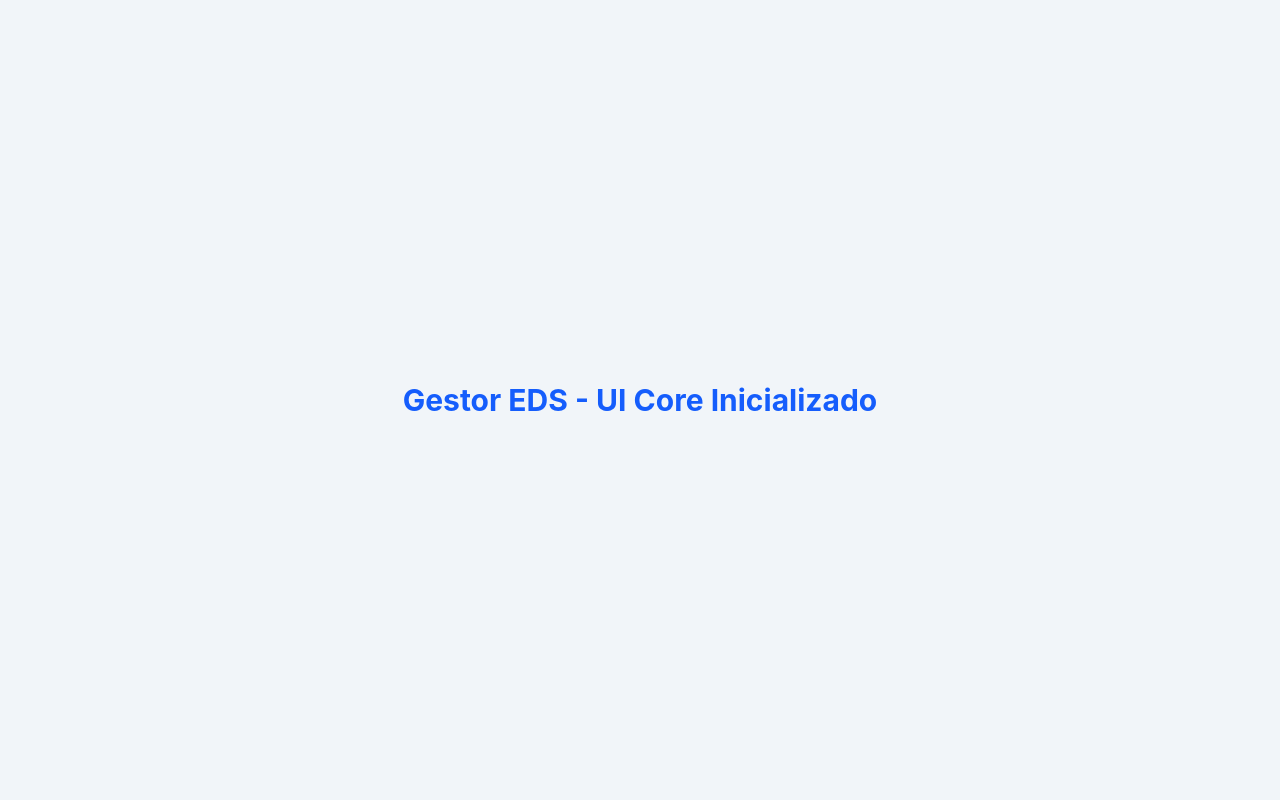
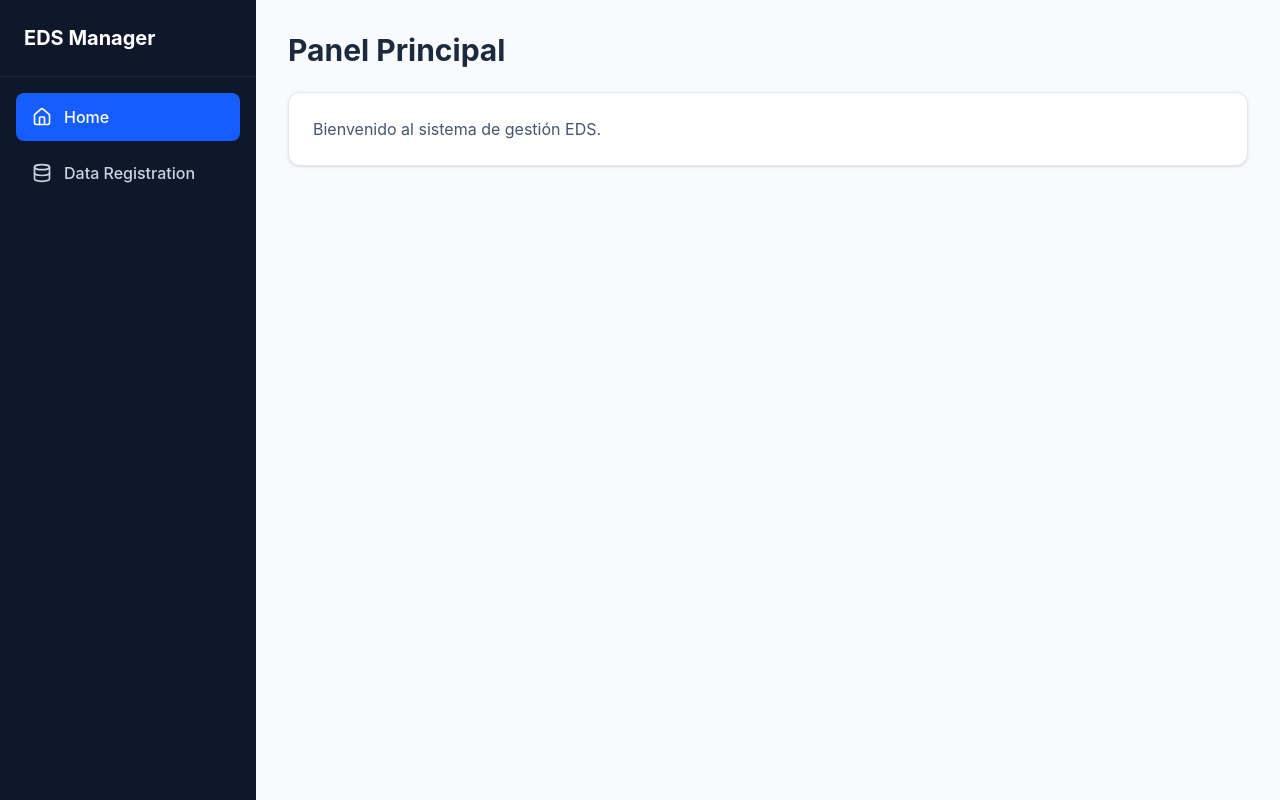
Before and after one commit to Sebastian1401/report-generator-frontend, a React (Vite) app: page / in a window 1280 px wide. Built offline with nearby package versions, Linux system fonts and the light colour scheme.

Commit message:
feat(ui): implement base sidebar and dashboard layout

```diff
--- a/package.json
+++ b/package.json
@@ -10,6 +10,7 @@
     "preview": "vite preview"
   },
   "dependencies": {
+    "lucide-react": "^0.575.0",
     "react": "^19.2.0",
     "react-dom": "^19.2.0"
   },
--- a/src/App.jsx
+++ b/src/App.jsx
@@ -1,10 +1,8 @@
+import DashboardLayout from './components/DashboardLayout';
+
 function App() {
   return (
-    <div className="min-h-screen bg-slate-100 flex items-center justify-center">
-      <h1 className="text-3xl font-bold text-blue-600">
-        Gestor EDS - UI Core Inicializado
-      </h1>
-    </div>
+    <DashboardLayout />
   )
 }
 
--- /dev/null
+++ b/src/components/DashboardLayout.jsx
@@ -0,0 +1,32 @@
+import { useState } from 'react';
+import Sidebar from './Sidebar';
+
+export default function DashboardLayout() {
+  const [activeTab, setActiveTab] = useState('home');
+
+  return (
+    <div className="flex h-screen bg-slate-50 overflow-hidden">
+      <Sidebar activeTab={activeTab} setActiveTab={setActiveTab} />
+
+      <main className="flex-1 overflow-y-auto p-8">
+        {activeTab === 'home' && (
+          <div className="animate-in fade-in slide-in-from-bottom-4 duration-500">
+            <h1 className="text-3xl font-bold text-slate-800 mb-6">Panel Principal</h1>
+            <div className="bg-white p-6 rounded-xl border border-slate-200 shadow-sm">
+              <p className="text-slate-600">Bienvenido al sistema de gestión EDS.</p>
+            </div>
+          </div>
+        )}
+
+        {activeTab === 'registration' && (
+          <div className="animate-in fade-in slide-in-from-bottom-4 duration-500">
+            <h1 className="text-3xl font-bold text-slate-800 mb-6">Registro de Datos</h1>
+            <div className="bg-white p-6 rounded-xl border border-slate-200 shadow-sm">
+              <p className="text-slate-600">Módulo de registro (Próxima implementación)...</p>
+            </div>
+          </div>
+        )}
+      </main>
+    </div>
+  );
+}
--- /dev/null
+++ b/src/components/Sidebar.jsx
@@ -0,0 +1,37 @@
+import { Home, Database } from 'lucide-react';
+
+export default function Sidebar({ activeTab, setActiveTab }) {
+  const menuItems = [
+    { id: 'home', label: 'Home', icon: Home },
+    { id: 'registration', label: 'Data Registration', icon: Database },
+  ];
+
+  return (
+    <aside className="w-64 bg-slate-900 text-white flex flex-col h-screen">
+      <div className="p-6 border-b border-slate-800">
+        <h2 className="text-xl font-bold">EDS Manager</h2>
+      </div>
+      <nav className="flex-1 p-4 space-y-2">
+        {menuItems.map((item) => {
+          const Icon = item.icon;
+          const isActive = activeTab === item.id;
+
+          return (
+            <button
+              key={item.id}
+              onClick={() => setActiveTab(item.id)}
+              className={`w-full flex items-center space-x-3 px-4 py-3 rounded-lg transition-colors ${
+                isActive
+                  ? 'bg-blue-600 text-white'
+                  : 'text-slate-300 hover:bg-slate-800 hover:text-white'
+              }`}
+            >
+              <Icon size={20} />
+              <span className="font-medium">{item.label}</span>
+            </button>
+          );
+        })}
+      </nav>
+    </aside>
+  );
+}
```
Also changed, not shown: 1 other file (tests, documents, lock files or other folders).
